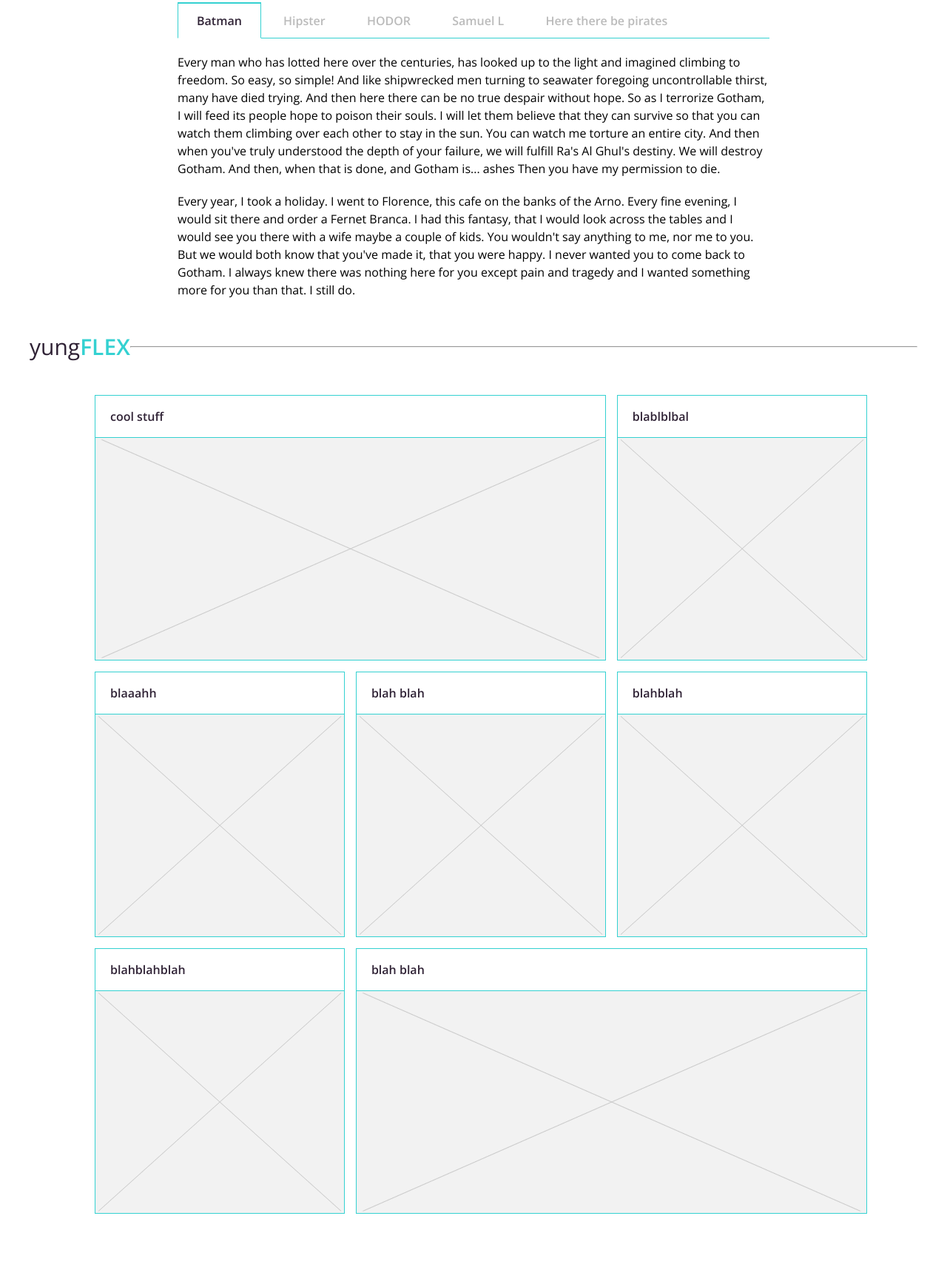
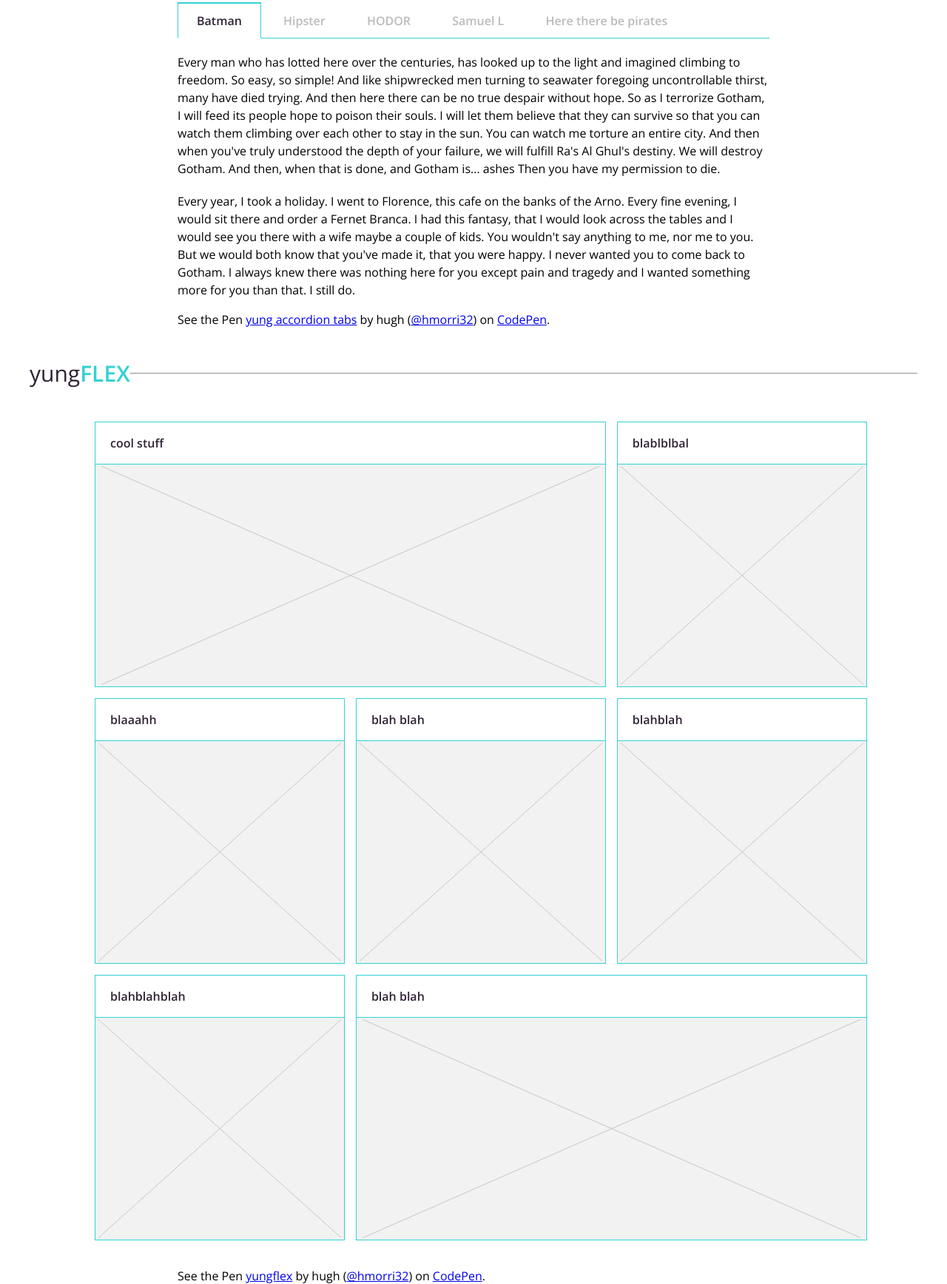
Before and after one commit to hmorri32/patTRNT-party, a website: page index.html in a window 1280 px wide. Shown: the part 177-1913 px from the top of the page at 74% size. Before the commit the page ends 1818 px from the top, so only its background shows below. Drawn offline with nearby package versions, Linux system fonts and the light colour scheme; a script that the page names is missing.

Commit message:
embed codepen

```diff
--- a/index.html
+++ b/index.html
@@ -68,6 +68,10 @@
           </p>
         </section>
       </div>
+    </div>
+    <div class='codepen-container'>
+      <p data-height="206" data-theme-id="29810" data-slug-hash="qmePeV" data-default-tab="html,result" data-user="hmorri32" data-embed-version="2" data-pen-title="yung accordion tabs" data-preview="true" class="codepen">See the Pen <a href="https://codepen.io/hmorri32/pen/qmePeV/">yung accordion tabs</a> by hugh (<a href="https://codepen.io/hmorri32">@hmorri32</a>) on <a href="https://codepen.io">CodePen</a>.</p>
+      <script async src="https://production-assets.codepen.io/assets/embed/ei.js"></script>
     </div>
   </article>
   <article class='card-article'>
@@ -140,6 +144,10 @@
         </div>
       </div>
     </div>
+    <div class='codepen-container'>
+      <p data-height="229" data-theme-id="29810" data-slug-hash="KmOyqM" data-default-tab="html,result" data-user="hmorri32" data-embed-version="2" data-pen-title="yungflex" data-preview="true" class="codepen">See the Pen <a href="https://codepen.io/hmorri32/pen/KmOyqM/">yungflex</a> by hugh (<a href="https://codepen.io/hmorri32">@hmorri32</a>) on <a href="https://codepen.io">CodePen</a>.</p>
+      <script async src="https://production-assets.codepen.io/assets/embed/ei.js"></script>
+    </div>
   </article>
 </body>
 
--- a/scss/main.scss
+++ b/scss/main.scss
@@ -85,12 +85,20 @@ body {
     }
 }
 
+
+
+.codepen-container {
+  width: 800px;
+  margin: auto;
+}
+
 .grid-of-cards {
   display: grid;
   grid-template-columns: 33% 15px 33% 15px 33%;
   grid-template-rows: auto 15px auto 15px auto;
   width: 80%;
   margin: 0 auto;
+  margin-bottom: 40px;
 }
 
 .card {
```
Also changed, not shown: public/css/main.css.
